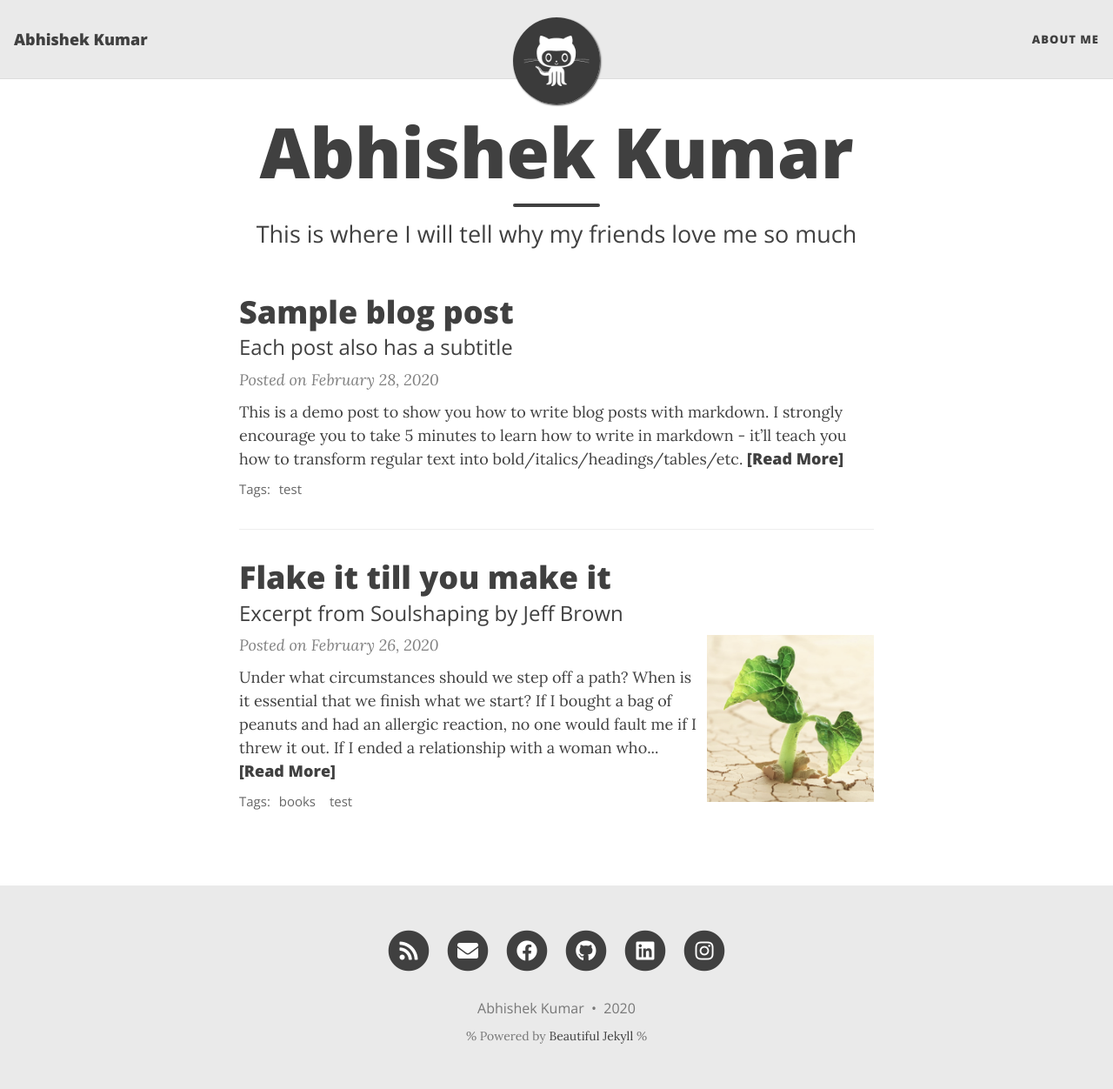
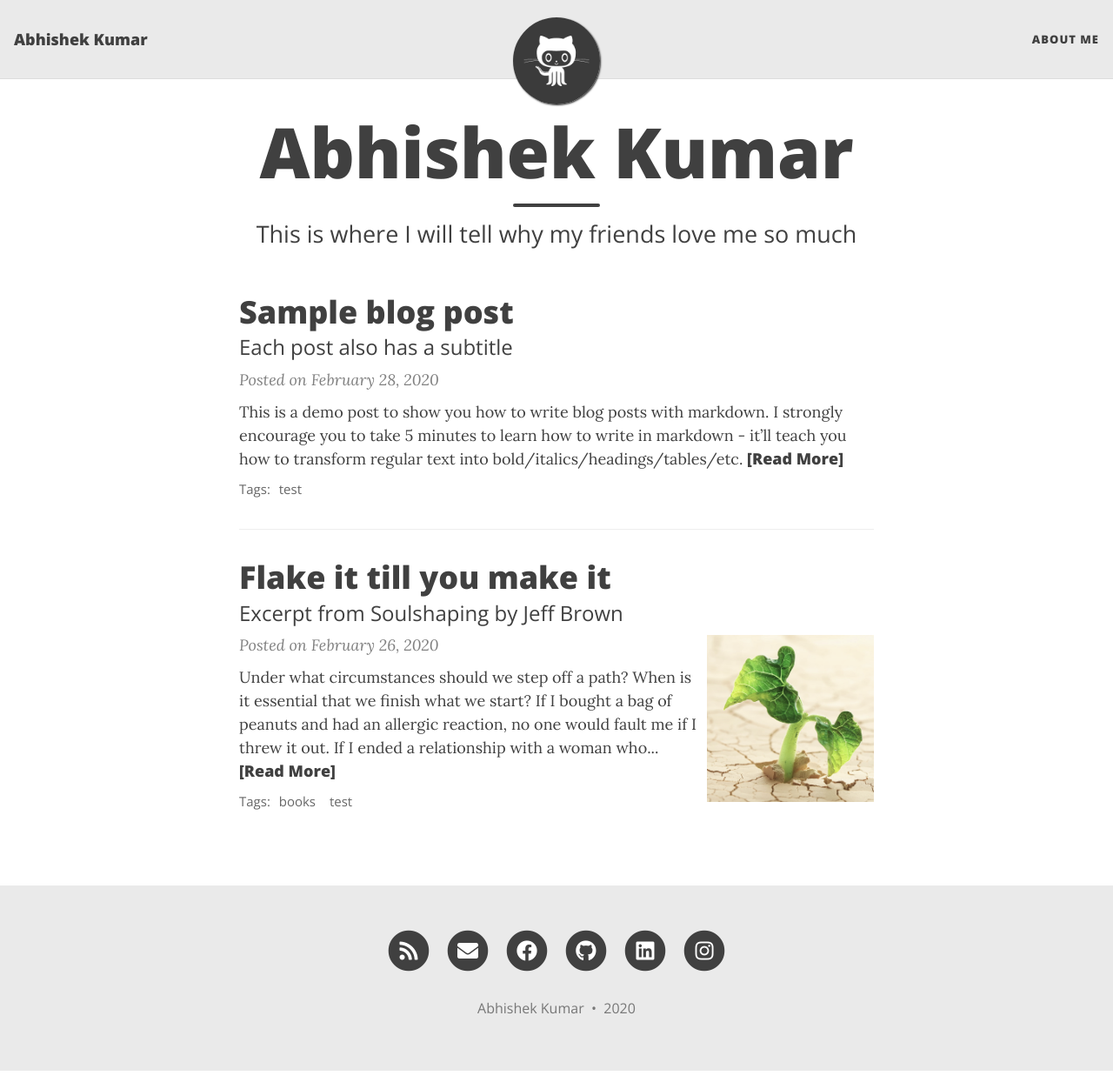
Before and after one commit to sudoabhi/sudoabhi.github.io, a Jekyll site: the page built from index.html, in a window 1280 px wide and 1252 px high. Shown: the whole window at 87% size. Built offline with Jekyll 4.4.1, drawn with Linux system fonts in a browser that asks for light colours; nearby versions of some CDN libraries; the list of posts is cut into pages by our own code.

Commit message:
Update footer.html

```diff
--- a/_includes/footer.html
+++ b/_includes/footer.html
@@ -32,8 +32,8 @@
       {% endif%}
       </p>
       {% unless site.remove-ads %}<p class="theme-by text-muted">
-        % Powered by
-        <a href="https://beautifuljekyll.com">Beautiful Jekyll</a> %
+        <!-- Powered by
+        <a href="https://beautifuljekyll.com">Beautiful Jekyll</a> -->
       </p>{% endunless %}
       </div>
     </div>
```
